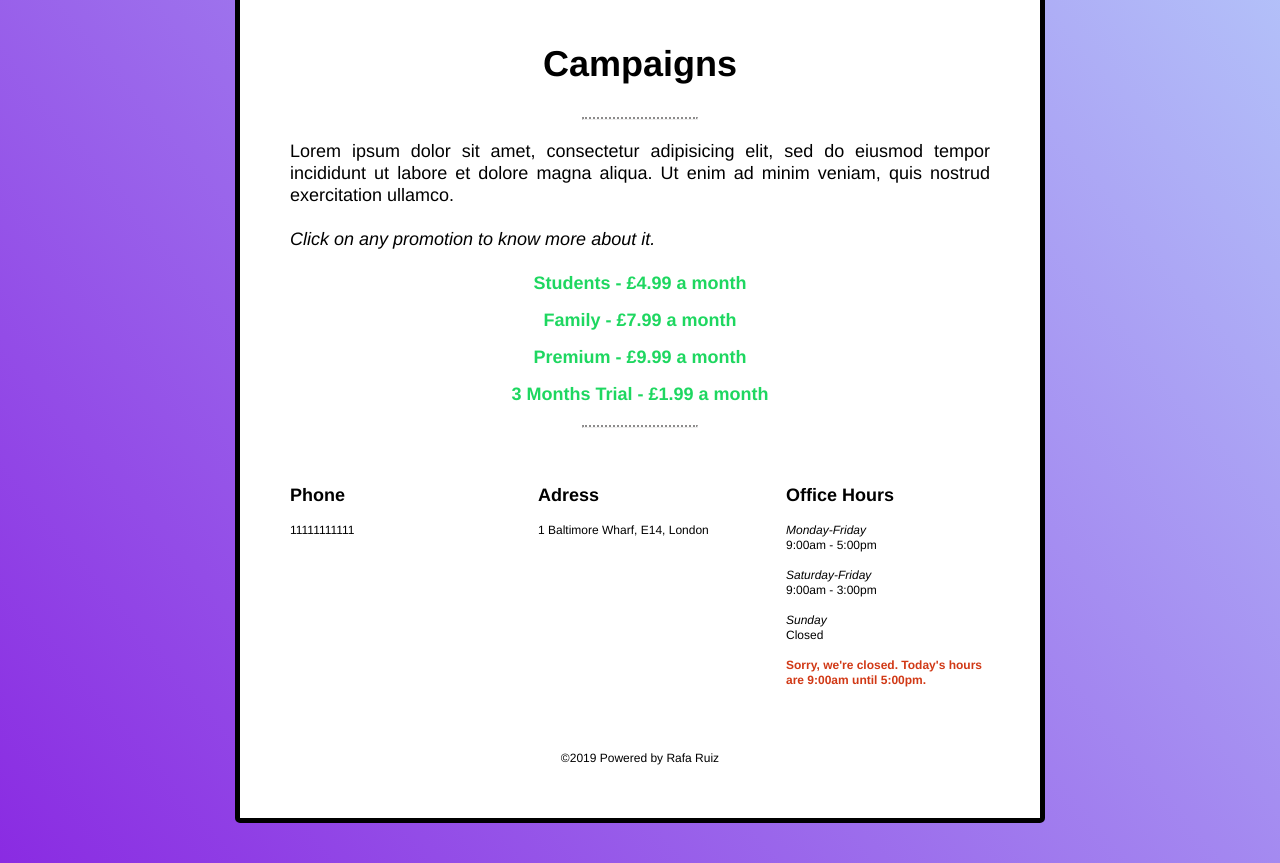
After one commit to Rafcoding/php-website, a PHP site: page /campaigns.php in a window 1280 px wide. The commit adds this page. Shown: the part 666-1529 px from the top of the page. Run offline with PHP 8.4, Linux system fonts and the light colour scheme; some libraries are stand-ins or nearby versions.

Commit message:
campaigns created

```diff
--- /dev/null
+++ b/website/campaigns.php
@@ -0,0 +1,30 @@
+
+<?php
+
+define("TITLE", "Campaigns - Musicfy");
+include('includes/header.php');
+
+?>
+  <div class="presentation">
+  <div id="promotions">
+
+
+    <br><h1>Campaigns</h1><br>
+    <hr>
+    <p id="justy">Lorem ipsum dolor sit amet, consectetur adipisicing elit, sed do eiusmod tempor incididunt ut labore et dolore magna aliqua. Ut enim ad minim veniam, quis nostrud exercitation ullamco.</p><br>
+    <p id="justy"><em>Click on any promotion to know more about it.</em></p><br>
+
+
+    <ul>
+      <?php foreach ($promotions as $promotion => $item) { ?>
+        <li><a href="promo.php?item=<?php echo $promotion; ?>"><?php echo $item[title]; ?> £<?php echo $item[price]; ?> a month</a></li>
+    <?php } ?>
+    </ul>
+
+    <hr>
+  </div><!-- promotions -->
+  </div><!-- presentation -->
+
+
+
+<?php include('includes/footer.php'); ?>
--- a/website/includes/arrays.php
+++ b/website/includes/arrays.php
@@ -43,4 +43,36 @@
     )
   );
 
+// Campaigns and promotions
+
+    $promotions = array(
+
+//array with custom key
+      "student"   => array(
+
+        title        =>  "Students - ",
+        price        =>  4.99,
+        conditions   =>  "Lorem ipsum dolor sit amet, consectetur adipisicing elit, sed do eiusmod tempor incididunt ut labore et dolore magna aliqua. Ut enim ad minim veniam, quis nostrud exercitation ullamco laboris nisi ut aliquip ex ea commodo consequat. Duis aute irure dolor in reprehenderit in voluptate velit esse cillum dolore eu fugiat nulla pariatur. Excepteur sint occaecat cupidatat non proident, sunt in culpa qui officia deserunt mollit anim id est laborum."
+      ),
+      "family"   => array(
+
+        title        =>  "Family - ",
+        price        =>  7.99,
+        conditions   =>  "Lorem ipsum dolor sit amet, consectetur adipisicing elit, sed do eiusmod tempor incididunt ut labore et dolore magna aliqua. Ut enim ad minim veniam, quis nostrud exercitation ullamco laboris nisi ut aliquip ex ea commodo consequat. Duis aute irure dolor in reprehenderit in voluptate velit esse cillum dolore eu fugiat nulla pariatur. Excepteur sint occaecat cupidatat non proident, sunt in culpa qui officia deserunt mollit anim id est laborum."
+      ),
+      "premium"   => array(
+
+        title        =>  "Premium - ",
+        price        =>  9.99,
+        conditions   =>  "Lorem ipsum dolor sit amet, consectetur adipisicing elit, sed do eiusmod tempor incididunt ut labore et dolore magna aliqua. Ut enim ad minim veniam, quis nostrud exercitation ullamco laboris nisi ut aliquip ex ea commodo consequat. Duis aute irure dolor in reprehenderit in voluptate velit esse cillum dolore eu fugiat nulla pariatur. Excepteur sint occaecat cupidatat non proident, sunt in culpa qui officia deserunt mollit anim id est laborum."
+      ),
+      "3-months-trial"   => array(
+
+        title        =>  "3 Months Trial - ",
+        price        =>  1.99,
+        conditions   =>  "Lorem ipsum dolor sit amet, consectetur adipisicing elit, sed do eiusmod tempor incididunt ut labore et dolore magna aliqua. Ut enim ad minim veniam, quis nostrud exercitation ullamco laboris nisi ut aliquip ex ea commodo consequat. Duis aute irure dolor in reprehenderit in voluptate velit esse cillum dolore eu fugiat nulla pariatur. Excepteur sint occaecat cupidatat non proident, sunt in culpa qui officia deserunt mollit anim id est laborum."
+      )
+
+    )
+
 ?>
--- a/website/includes/footer.php
+++ b/website/includes/footer.php
@@ -1,17 +1,17 @@
       <div id="footer" class="clearfix">
 
         <div class="column three">
-          <strong>Phone</strong>
+          <h2><strong>Phone</strong></h2>
           11111111111
         </div><!-- columns -->
 
         <div class="column three">
-          <strong>Adress</strong>
-          1 Baltimore Wharf, London
+          <h2><strong>Adress</strong></h2>
+          1 Baltimore Wharf, E14, London
         </div><!-- columns -->
 
         <div class="column three last">
-          <strong>Office Time</strong>
+          <h2><strong>Office Hours</strong></h2>
           <em>Monday-Friday</em><br>
           9:00am - 5:00pm<br><br>
           <em>Saturday-Friday</em><br>
--- a/website/style.css
+++ b/website/style.css
@@ -56,11 +56,11 @@ img {
 }
 
 a:link, a:visited {
-	color: #8ca757;
+	color: #1ED760;
 }
 
 a:hover {
-	color: #7a9347;
+	color: #1DB954;
 }
 
 ul, ol {
@@ -187,26 +187,19 @@ hr {
 	max-width: 100%;
 }
 
-/* .scallop-up{
-  height:100px;
-  width:100%;
-  background: -webkit-gradient(radial, 50% 100%, 10, 50% 100%, 40, from(#369A7E), color-stop(0.49, #369A7E), color-stop(0.51, #fff), to(white));
--webkit-background-size: 49px 100%;
+#promotions ul {
+	list-style: none;
+	margin: 0;
+	/* padding: 20px 0; */
+	text-align: center;
+	font-size: 18px;
 }
 
-.scallop-down{
-  height:100px;
-  width:100%;
-  background: -webkit-gradient(radial, 50% 0, 10, 50% 0, 40, from(#369A7E), color-stop(0.49, #369A7E), color-stop(0.51, #fff), to(white));
--webkit-background-size: 49px 100%;
+#promotions ul li a {
+	text-decoration: none;
+	font-weight: bold;
 }
 
-.colour-block {
-  background:#369A7E;
-  width:60%;
-  padding:7% 20% 10% 20%;
-  color:#fff;
-} */
 /* para la linea de cuadro */
 
 /* .container:before, .container:after {
@@ -448,7 +441,7 @@ input.button.next {
 
 
 
-#menu-items ul {
+#promotions ul {
 	list-style: none;
 	margin: 0;
 	padding: 20px 0;
@@ -456,7 +449,7 @@ input.button.next {
 	font-size: 18px;
 }
 
-#menu-items ul li a {
+#promotions ul li a {
 	text-decoration: none;
 	font-weight: bold;
 }
```
Also changed, not shown: website/contact.php (added, +21 -0 lines), website/promo.php (added, +43 -0 lines).
